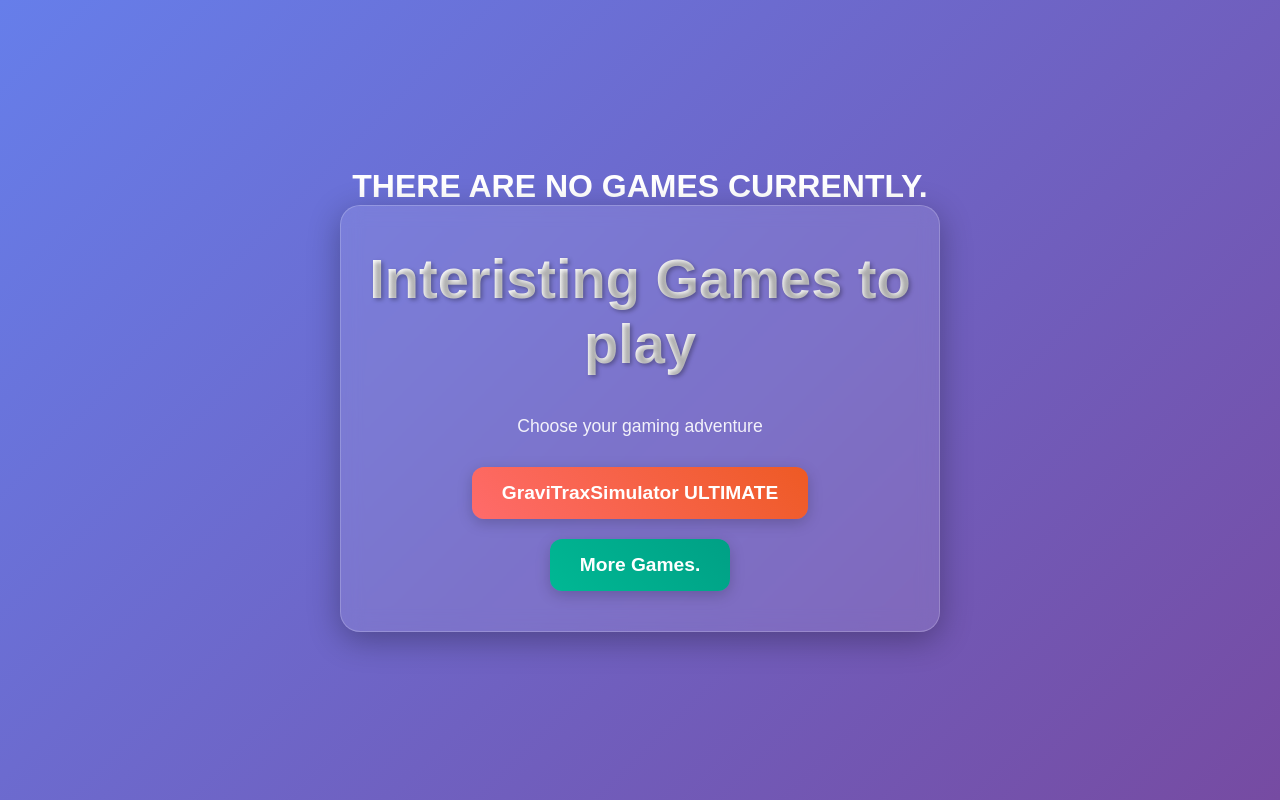
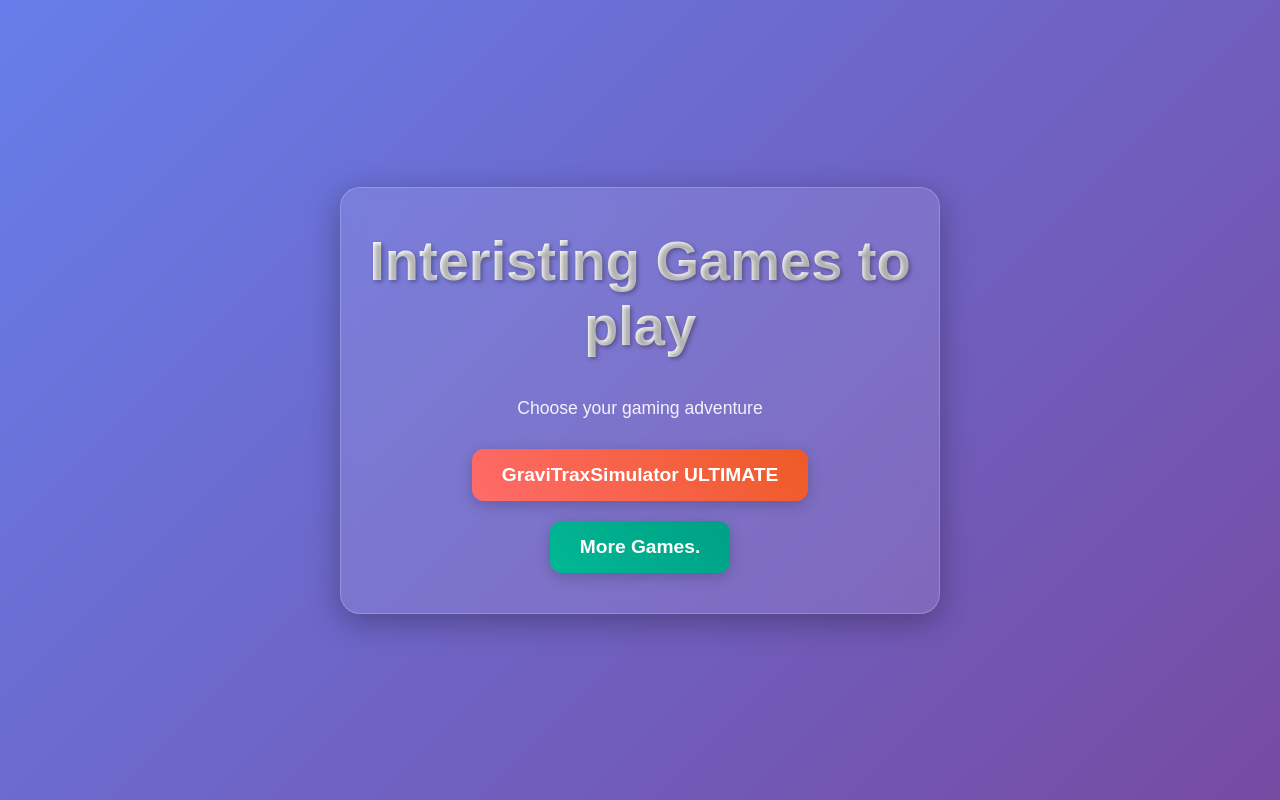
Before and after one commit to viyanajith/LTM-games, a plain HTML site: page mainscreen.html in a window 1280 px wide. Drawn offline with Linux system fonts and the light colour scheme.

Commit message:
oops a quick debu should fix it hopefully

```diff
--- a/mainscreen.html
+++ b/mainscreen.html
@@ -119,7 +119,6 @@
 <body>
   <!-- Main Screen -->
   <div id="mainScreen">
-    <h1 id='disclamer'>THERE ARE NO GAMES CURRENTLY.</h1>
     <div class="container">
       <h1 class="main-title">Interisting Games to play</h1>
       <p class="subtitle">Choose your gaming adventure</p>
```
